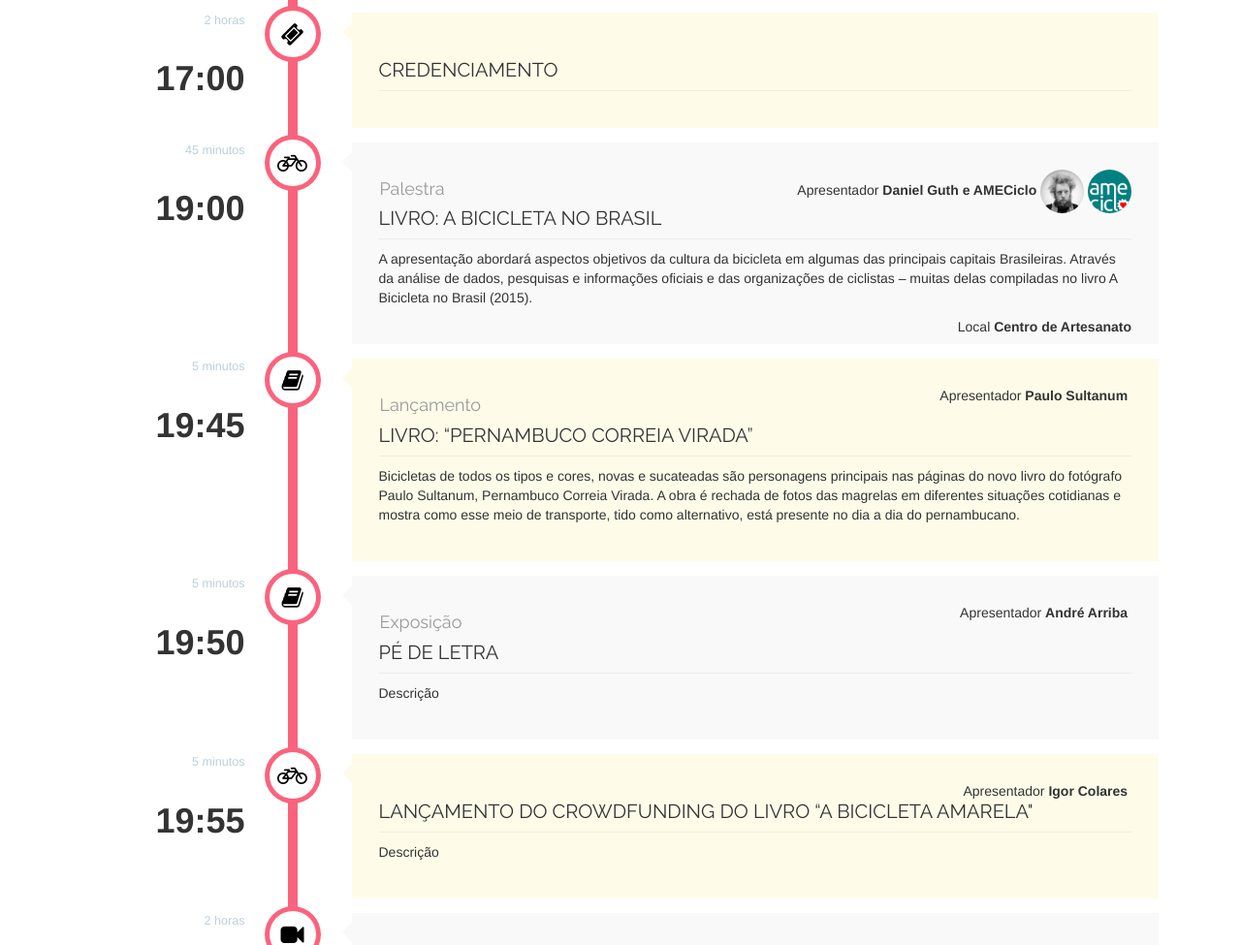
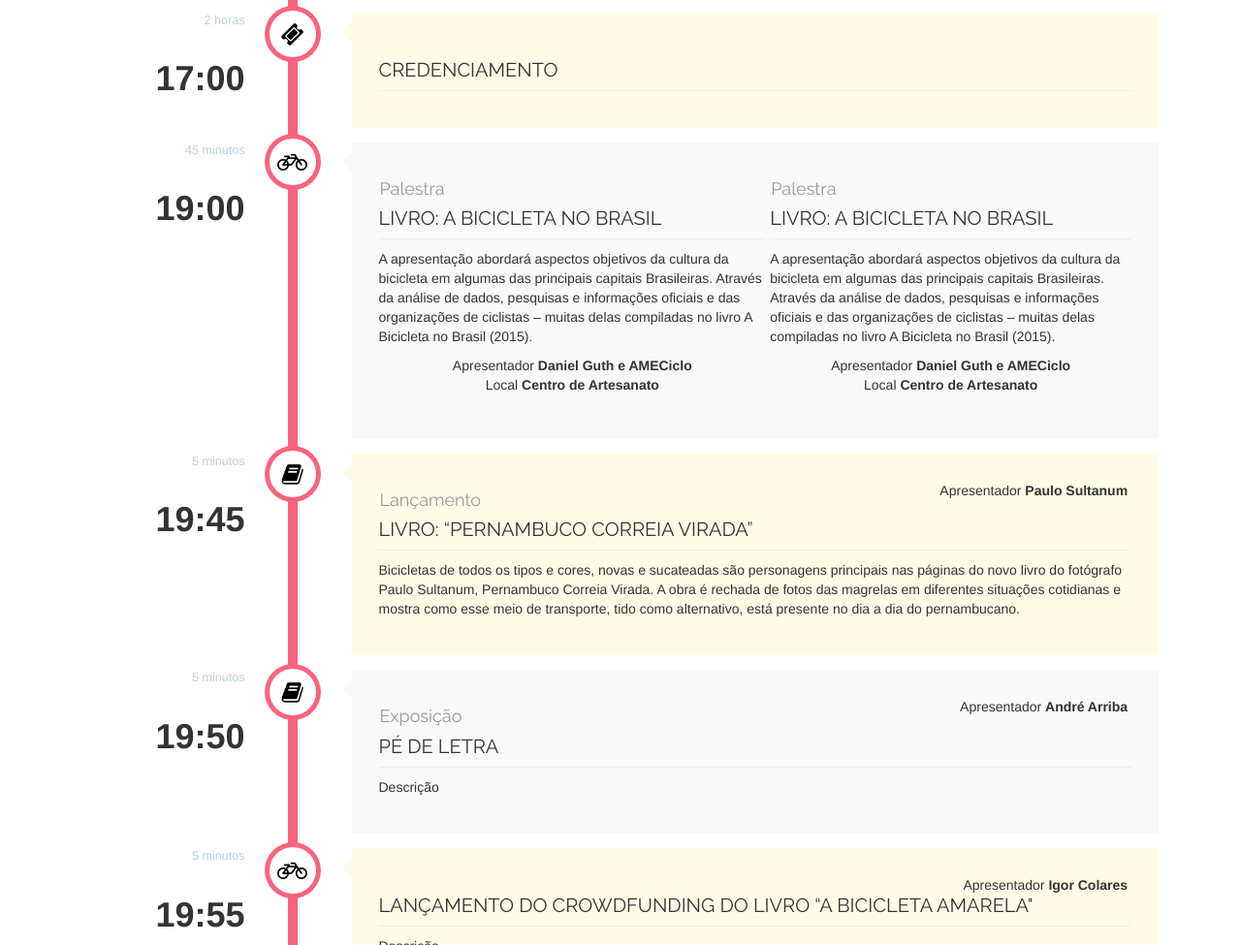
Before and after one commit to iacapuca/Forum-Nordestino-da-Bicicleta, a website with bundled scripts: page index.html in a window 1280 px wide. Shown: the part 1207-2182 px from the top of the page at 97% size. Built offline with nearby package versions, Linux system fonts and the light colour scheme; files whose address does not match are found by name.

Commit message:
2 eventos ao mesmo tempo

```diff
--- a/css/style.css
+++ b/css/style.css
@@ -632,3 +632,29 @@ button.expand:hover {
 }
 
 /* Hover das imagens */
+
+
+
+
+.item-left {
+    width: 48%;
+    /* height: 250px; */
+    /* z-index: 1; */
+    /* margin-left: -15px; */
+    float: left;
+    position: absolute;
+    clear: both;
+}
+
+.item-right {
+      width: 48%;
+    height: 250px;
+    float: right;
+    z-index: 1;
+    /* position: absolute; */
+    clear: both;
+}
+
+.items {
+    height:  250px;
+}
--- a/index.html
+++ b/index.html
@@ -178,16 +178,34 @@
                     </time>
                     <div class="cbp_tmicon timeline_icon_bike"></div>
                     <div class="cbp_tmlabel">
-                        <div class="pull-right hidden-xs">Apresentador
-                            <strong>Daniel Guth e AMECiclo</strong>
-                            <img src="img/Daniel_Guth.JPG" width="45px" alt="" class="img-circle speaker">
-                            <img src="img/ameciclo-logo.png" width="45px" alt="" class="img-circle speaker">
-                        </div>
-                        <h2>
-              <span>Palestra</span>Livro: A Bicicleta no Brasil</h2>
-                        <p>A apresentação abordará aspectos objetivos da cultura da bicicleta em algumas das principais capitais Brasileiras. Através da análise de dados, pesquisas e informações oficiais e das organizações de ciclistas – muitas delas compiladas no livro A Bicicleta no Brasil (2015).</p>
-                        <div class="pull-right">Local
-                            <strong>Centro de Artesanato</strong>
+                        <div class="items">
+                        <div class="item-left">
+
+                            <h2>
+                  <span>Palestra</span>Livro: A Bicicleta no Brasil</h2>
+                            <p>A apresentação abordará aspectos objetivos da cultura da bicicleta em algumas das principais capitais Brasileiras. Através da análise de dados, pesquisas e informações oficiais e das organizações de ciclistas – muitas delas compiladas no livro A Bicicleta no Brasil (2015).</p>
+
+                            <div class="pull-center hidden-xs">Apresentador
+                                <strong>Daniel Guth e AMECiclo</strong> </div>
+                            <div class="pull-center">Local
+                                <strong>Centro de Artesanato</strong> </div>
+
+
+
+                        </div><!-- fim do item-left -->
+
+                         <div class="item-right">
+
+                            <h2>
+                  <span>Palestra</span>Livro: A Bicicleta no Brasil</h2>
+                            <p>A apresentação abordará aspectos objetivos da cultura da bicicleta em algumas das principais capitais Brasileiras. Através da análise de dados, pesquisas e informações oficiais e das organizações de ciclistas – muitas delas compiladas no livro A Bicicleta no Brasil (2015).</p>
+                                 <div class="pull-center hidden-xs">Apresentador
+                                <strong>Daniel Guth e AMECiclo</strong> </div>
+                            <div class="pull-center">Local
+                                <strong>Centro de Artesanato</strong> </div>
+
+                        </div> <!-- fim do item right-->
+
                         </div>
                     </div>
                 </li>
```
